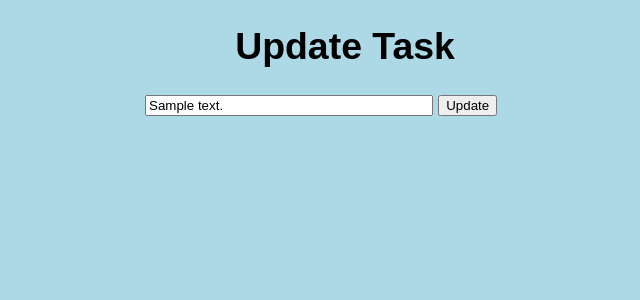
After one commit to BRPersonal/flask-todo-app, a Flask app: page /update/1 in a window 1280 px wide. The commit adds this page. Shown: the top 300 px of the page, without its empty margins (295-935 px from the left). Run offline with Flask 3, Linux system fonts and the light colour scheme; tables that the repository leaves empty hold one stand-in row (values such as "Sample post").

Commit message:
Added update functionality

```diff
--- a/app.py
+++ b/app.py
@@ -46,6 +46,21 @@ def delete(id):
     except:
         return "There was a problem deleting that task"
 
+@app.route("/update/<int:id>", methods=["GET","POST"])
+def update(id):
+    task = Todo.query.get_or_404(id)
+
+    if request.method == "POST":
+        task.content = request.form["content"]
+
+        try:
+            db.session.commit() #Just a commit will do, since we have modified content attribute
+            return redirect("/")
+        except:
+            return "There was a problem updating that task"
+    else:
+        return render_template("update.html", task=task)
+
 if __name__ == "__main__":
     with app.app_context():
         db.create_all() #create database tables
--- /dev/null
+++ b/templates/update.html
@@ -0,0 +1,18 @@
+{% extends 'base.html' %}
+
+{% block head %}
+    <title>Task Master</title>
+{% endblock %}
+
+{% block body %}
+        <div class="content">
+            <h1 style="text-align: center">Update Task</h1>
+
+            <div class="form">
+                <form action="/update/{{task.id}}" method="POST">
+                    <input type="text" name="content" id="content" value="{{task.content}}">
+                    <input type="submit" value="Update">
+                </form>
+            </div>
+        </div>
+{% endblock %}
```
Also changed, not shown: templates/index.html (+12 -7 lines), README.md.
